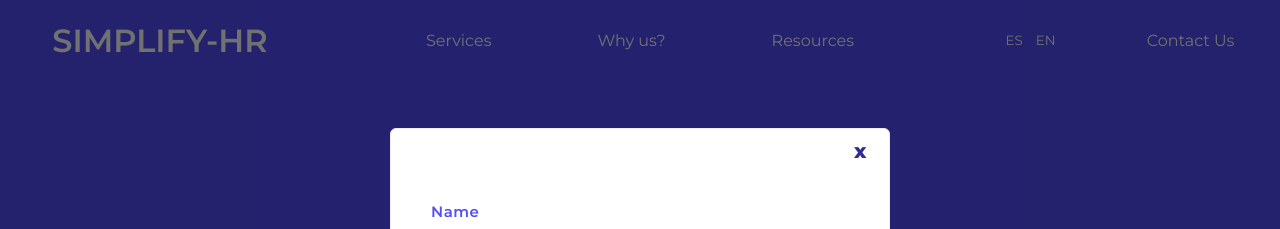
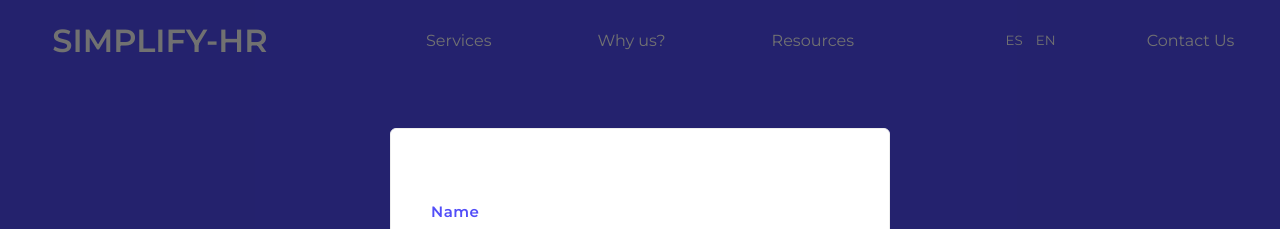
Before and after one commit to SmaelNicolas/Simplifyhr, a React (Create React App) app: page / in a window 1280 px wide. Both pictures are taken after a click on the link "Contact Us". Shown: the top 229 px of the page. Built offline with nearby package versions, Linux system fonts and the light colour scheme.

Commit message:
delete X

```diff
--- a/src/Components/ContactUs/ContactUs.jsx
+++ b/src/Components/ContactUs/ContactUs.jsx
@@ -2,7 +2,6 @@ import {
 	ContactUsContainer,
 	FormContainer,
 	ContactUsContainer2,
-	CloseForm,
 } from "./ContactUsStyled";
 
 import ContactUsFormItems from "./ContactUsFormItems/ContactUsFormItems";
@@ -12,7 +11,6 @@ function ContactUs({ toggleShow, opacity }) {
 		<ContactUsContainer>
 			<ContactUsContainer2 onClick={toggleShow} />
 			<FormContainer opacity={opacity}>
-				<CloseForm onClick={toggleShow}>x</CloseForm>
 				<ContactUsFormItems toggleShow={toggleShow} />
 			</FormContainer>
 		</ContactUsContainer>
```
